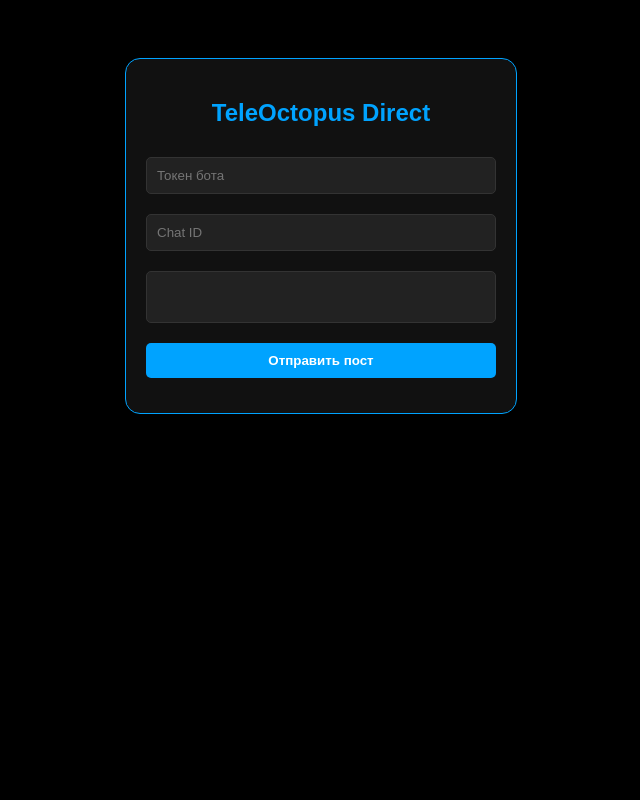
After one commit to ArtemCuknv/TeleOctopus, a FastAPI app: template templates/send_message_form.html in a window 1280 px wide. The commit adds this page. Shown: the whole page, without its empty margins (319-959 px from the left). Run offline with FastAPI, Linux system fonts and the light colour scheme; the template is opened without the code that fills it, so the values that code supplies are empty.

Commit message:
Изменил архитектуру моляс

```diff
--- a/static/index.js
+++ b/static/form_send_message.js
@@ -1,4 +1,3 @@
-
 async function sendData() {
 
 
--- /dev/null
+++ b/templates/send_message_form.html
@@ -0,0 +1,58 @@
+<head>
+<style>
+    body {
+        font-family: sans-serif;
+        background: #000;
+        color:#fff;
+        display: flex;
+        flex-direction: column;
+        align-items: center;
+        padding-top: 50px;
+    }
+    .card {
+        background: #111;
+        padding: 20px;
+        border-radius: 15px;
+        border: 1px solid #00A3FF;
+        width: 350px;
+    }
+    input, textarea {
+        width: 100%;
+        margin: 10px 0;
+        padding: 10px;
+        border-radius: 5px;
+        border: 1px solid #333;
+        background: #222;
+        color: #fff;
+        box-sizing: border-box;
+        transition: height 0.1s ease;
+    }
+    textarea{
+        transition: height 0.1s ease;
+    }
+    button {
+        width: 100%;
+        padding: 10px;
+        background: #00A3FF;
+        border: none;
+        color: white;
+        border-radius: 5px;
+        cursor: pointer;
+        font-weight: bold;
+        margin-top: 10px; }
+    #status {
+        margin-top: 15px;
+        font-size: 0.9em;
+        color: #00FFCC;
+    }
+</style>
+<script src="/static/form_send_message.js" defer></script>
+</head>
+<div class="card">
+    <h2 style="color: #00A3FF; text-align: center;">TeleOctopus Direct</h2>
+    <input type="text" id="token" placeholder="Токен бота">
+    <input type="text" id="chat_id" placeholder="Chat ID">
+    <textarea type = "text" id = text oninput='this.style.height = ""; this.style.height = this.scrollHeight + "px"' style="overflow:hidden; resize:none; min-height: 50px; width: 100%; box-sizing: border-box;"></textarea>
+    <button onclick="sendData()">Отправить пост</button>
+    <div id="status"></div>
+</div>
```
Also changed, not shown: templates/index.html (+3 -20 lines), test.py (+10 -5 lines).
